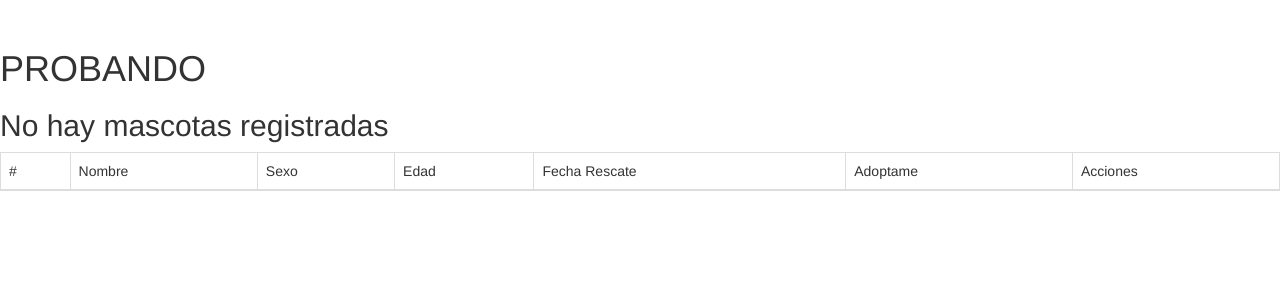
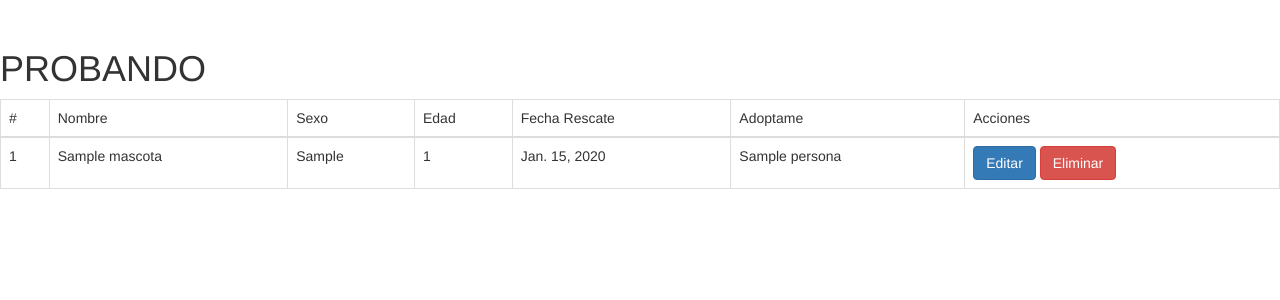
Before and after one commit to rabindranathfv/lading_pag_django, a Django app: page /mascota/listar/ in a window 1280 px wide. Shown: the part 51-351 px from the top of the page. Run offline with Django 3.2, Linux system fonts and the light colour scheme; tables that the repository leaves empty hold one stand-in row (values such as "Sample post"); some libraries are stand-ins or nearby versions.

Commit message:
Solucionado errores

```diff
--- a/mascota/urls.py
+++ b/mascota/urls.py
@@ -25,6 +25,6 @@ from . import views
 urlpatterns = [
     url(r'^agregar_mascota/$', views.mascota_views,name="mascota"),
     url(r'^listar/$', views.mascota_list_views,name="listar-mascotas"),
-    url(r'^editar/(?P<id_mascota>[0-9]+)/$', views.mascota_list_views,name="editar-mascota"),
-    url(r'^eliminar/(?P<id_mascota>[0-9]+)/$', views.mascota_delete_views,name="eliminar-mascota"),
+    url(r'^editar/(?P<mascota_id>[0-9]+)/$', views.mascota_edit_views,name="editar-mascota"),
+    url(r'^eliminar/(?P<mascota_id>[0-9]+)/$', views.mascota_delete_views,name="eliminar-mascota"),
 ]
--- a/mascota/views.py
+++ b/mascota/views.py
@@ -29,22 +29,22 @@ def mascota_list_views(request):
     }
     return render(request,"mascota_list.html",context)
 
-def mascota_edit_views(request,id_mascota):
-    mascota = Mascota.objects.get(pk=id_mascota)
+def mascota_edit_views(request,mascota_id):
+    mascota = Mascota.objects.get(pk=mascota_id)
 
     if request.method == 'GET':
         form = MascotaForm(instance=mascota)
     else:
         if request.method == 'POST':
-            form = MascotaForm(request,instance=mascota)
+            form = MascotaForm(request.POST,instance=mascota)
             if form.is_valid():
                 form.save()
-            return redirect('mascota:mascota_list_view')
+            return redirect('mascota:listar-mascotas')
     return render(request,"mascota.html",context= { 'form': form})
 
-def mascota_delete_views(request,id_mascota):
-    mascota = Mascota.objects.get(pk=id_mascota)
+def mascota_delete_views(request,mascota_id):
+    mascota = Mascota.objects.get(pk=mascota_id)
     if request.method == 'POST':
         mascota.delete()
-        return redirect('mascota:mascota_list_views')
+        return redirect('mascota:listar-mascotas')
     return render(request, "mascota_delete.html",context={ 'mascotas': mascota})
--- a/templates/mascota_delete.html
+++ b/templates/mascota_delete.html
@@ -10,10 +10,10 @@
     <div class="col-md-6 offset-3">
         <form action="" method="post">
             {% csrf_token %}
-            <h3>Desea eliminar el registro de {{ mascota.nombre }}</h3>
+            <h3>Desea eliminar el registro de {{ mascotas.nombre }}</h3>
 
             <button type="submit" class="btn btn-danger">Adoptar Mascota</button>
-            <a class="btn btn-default" href="{% url 'mascota:mascota_list_views' %}">Cancelar</a>
+            <a class="btn btn-default" href="{% url 'mascota:listar-mascotas' %}">Cancelar</a>
         </form>
     </div>
 </div>
--- a/templates/mascota_list.html
+++ b/templates/mascota_list.html
@@ -18,18 +18,18 @@
     <tbody>
         <!-- VIDEO 13 -->
         <h1> {{ test }}</h1>
-        {% if mascota %}
-            {% for mascotas in mascota %}
+        {% if mascotas %}
+            {% for mascota in mascotas %}
                 <tr>
-                    <td>{{ mascotas.id }}</td>
-                    <td>{{ mascotas.nombre }}</td>
-                    <td>{{ mascotas.sexo }}</td>
-                    <td>{{ mascotas.edad_aproximada }}</td>
-                    <td>{{ mascotas.fecha_rescate }}</td>
-                    <td>{{ mascotas.persona.nombre }}</td>
+                    <td>{{ mascota.id }}</td>
+                    <td>{{ mascota.nombre }}</td>
+                    <td>{{ mascota.sexo }}</td>
+                    <td>{{ mascota.edad_aproximada }}</td>
+                    <td>{{ mascota.fecha_rescate }}</td>
+                    <td>{{ mascota.persona.nombre }}</td>
                     <td>
-                        <a class= "btn btn-primary" href="{% url 'mascota:mascota_list_views' id_mascota %}">Editar</a>
-                        <a class= "btn btn-danger" href="{% url 'mascota:mascota_delete_views' id_mascota %}">Eliminar</a>
+                        <a class= "btn btn-primary" href="{% url 'mascota:editar-mascota' mascota.id %}">Editar</a>
+                        <a class= "btn btn-danger" href="{% url 'mascota:eliminar-mascota' mascota.id %}">Eliminar</a>
                     </td>
                 </tr>
             {% endfor %}
```
Also changed, not shown: 1 other file.
